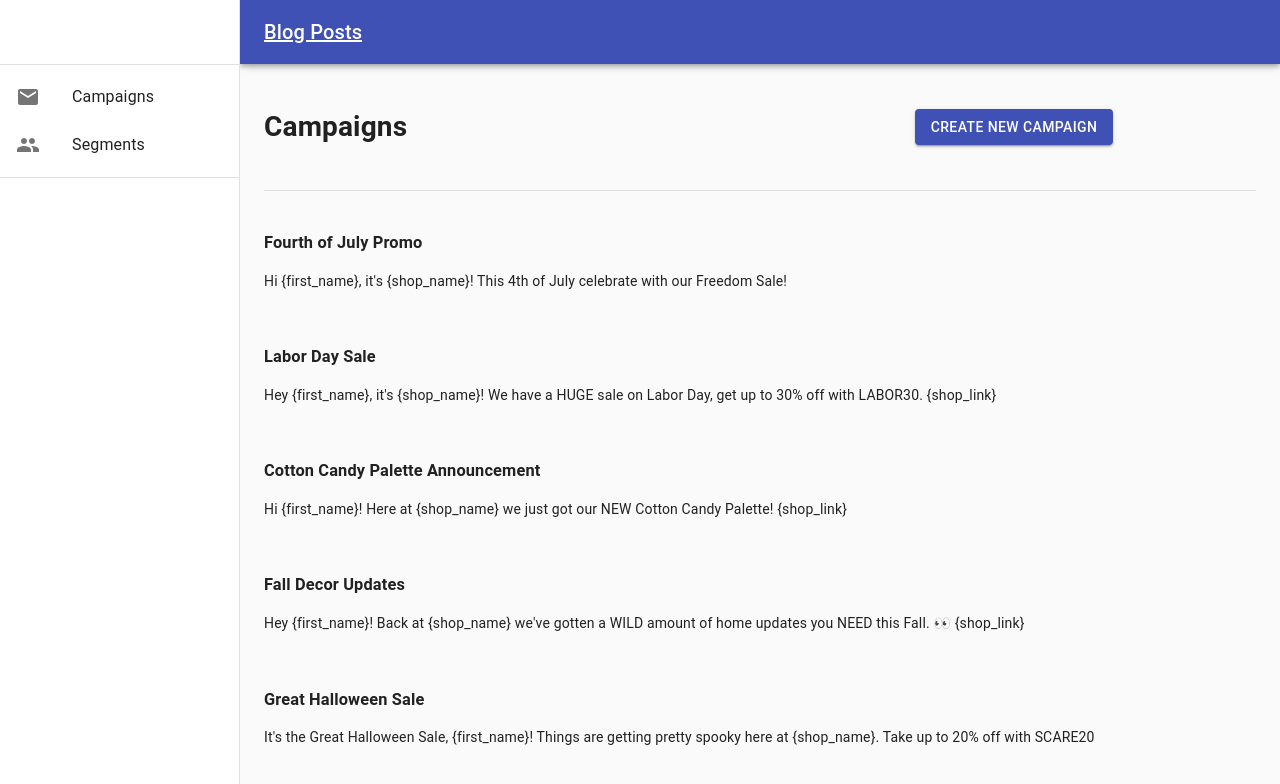
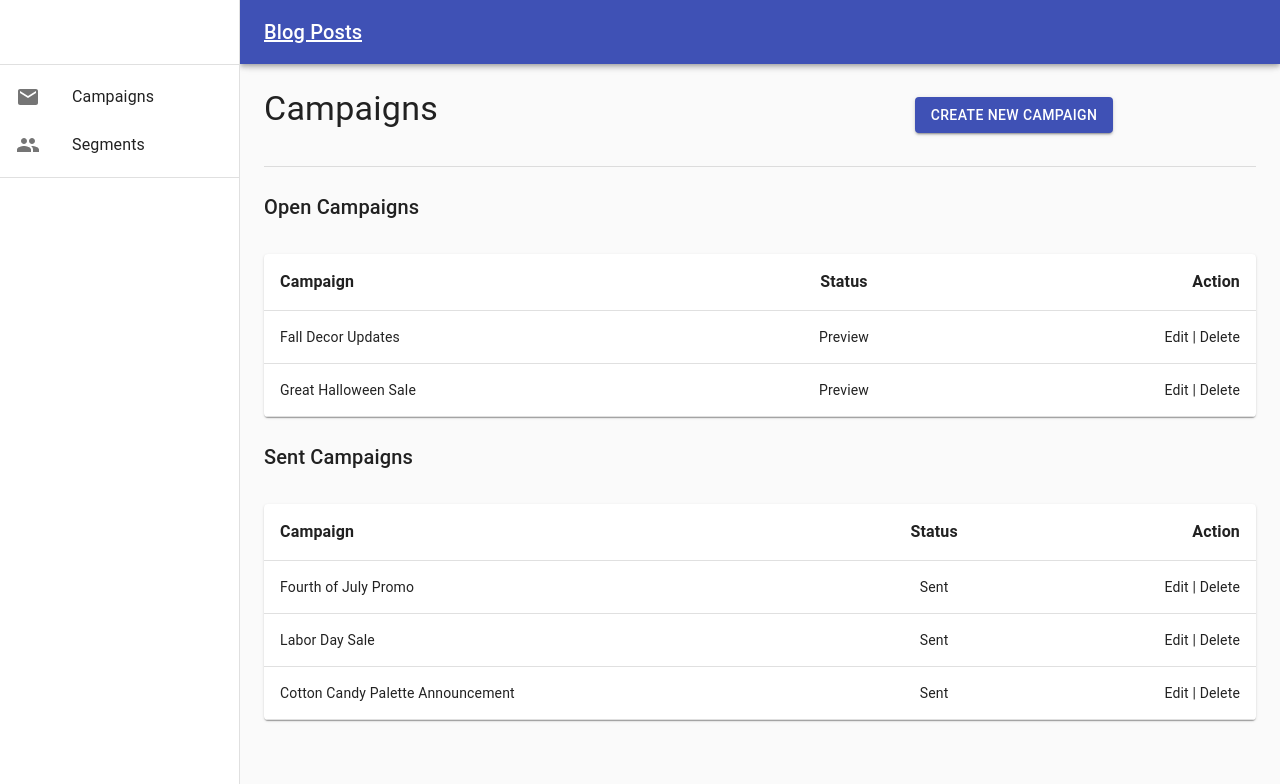
Before and after one commit to coltanium13/pshomework, a React (Create React App) app: page /campaigns in a window 1280 px wide. Shown: the top 784 px of the page. Built offline with nearby package versions, Linux system fonts and the light colour scheme.

Commit message:
Adding Table for campaigns
Adding Table for campaigns sent and open

```diff
--- /dev/null
+++ b/src/components/campaigns/CampaignTable.js
@@ -0,0 +1,50 @@
+import React from "react";
+import { makeStyles } from "@material-ui/core/styles";
+import Table from "@material-ui/core/Table";
+import TableBody from "@material-ui/core/TableBody";
+import TableCell from "@material-ui/core/TableCell";
+import TableContainer from "@material-ui/core/TableContainer";
+import TableHead from "@material-ui/core/TableHead";
+import TableRow from "@material-ui/core/TableRow";
+import Paper from "@material-ui/core/Paper";
+
+const useStyles = makeStyles({
+  table: {
+    minWidth: 650
+  },
+  headcell: {
+    fontWeight: "bold",
+    fontSize: "medium"
+  }
+});
+
+const CampaignTable = ({campaigns, status}) => {
+  const classes = useStyles();
+
+  return (
+    <TableContainer component={Paper}>
+      <Table className={classes.table} aria-label="simple table">
+        <TableHead>
+          <TableRow>
+            <TableCell className={classes.headcell}>Campaign</TableCell>
+            <TableCell className={classes.headcell} align="center">Status</TableCell>
+            <TableCell className={classes.headcell} align="right">Action</TableCell>
+          </TableRow>
+        </TableHead>
+        <TableBody>
+          {campaigns.filter(c => c.status === status).map(campaign => (
+            <TableRow key={campaign.id}>
+              <TableCell component="th" scope="row">
+                {campaign.name}
+              </TableCell>
+              <TableCell align="center">{campaign.status}</TableCell>
+              <TableCell align="right">Edit | Delete</TableCell>
+            </TableRow>
+          ))}
+        </TableBody>
+      </Table>
+    </TableContainer>
+  );
+};
+
+export default CampaignTable;
--- a/src/components/campaigns/Campaigns.js
+++ b/src/components/campaigns/Campaigns.js
@@ -6,6 +6,8 @@ import Paper from "@material-ui/core/Paper";
 import Grid from "@material-ui/core/Grid";
 import { Button, Divider } from "@material-ui/core";
 import { Link } from "react-router-dom";
+import CampaignTable from "./CampaignTable";
+import Typography from "@material-ui/core/Typography";
 
 const useStyles = makeStyles(theme => ({
   root: {
@@ -15,6 +17,9 @@ const useStyles = makeStyles(theme => ({
     padding: theme.spacing(2),
     textAlign: "center",
     color: theme.palette.text.secondary
+  },
+  headings: {
+    color: "primary"
   }
 }));
 
@@ -29,18 +34,20 @@ const Campaigns = () => {
     dispatch(fetchCampaigns(campaign));
   }, [dispatch, campaign]);
 
-  const allCampaigns = campaigns.map((campaign, index) => (
-    <Grid item key={campaign.id} item xs={12}>
-      <h3>{campaign.name}</h3>
-      <p>{campaign.text}</p>
-    </Grid>
-  ));
+  // const allCampaigns = campaigns.map((campaign, index) => (
+  //   <Grid item key={campaign.id} item xs={12}>
+  //     <h3>{campaign.name}</h3>
+  //     <p>{campaign.text}</p>
+  //   </Grid>
+  // ));
 
   return (
     <div className={classes.root}>
       <Grid container spacing={3} alignItems="center">
         <Grid item xs={6}>
-          <h1>Campaigns</h1>
+          <Typography variant="h4" gutterBottom>
+            Campaigns
+          </Typography>
         </Grid>
         <Grid item xs={6} align="center">
           <Button
@@ -55,7 +62,22 @@ const Campaigns = () => {
         <Grid item xs={12}>
           <Divider />
         </Grid>
-        {allCampaigns}
+        <Grid item xs={6}>
+          <Typography variant="h6" className="headings" gutterBottom>
+            Open Campaigns
+          </Typography>
+        </Grid>
+        <Grid item xs={12}>
+          <CampaignTable campaigns={campaigns} status="Preview" />
+        </Grid>
+        <Grid item xs={6}>
+          <Typography variant="h6" className="headings" gutterBottom>
+            Sent Campaigns
+          </Typography>
+        </Grid>
+        <Grid item xs={12}>
+          <CampaignTable campaigns={campaigns} status="Sent" />
+        </Grid>
       </Grid>
     </div>
   );
```
